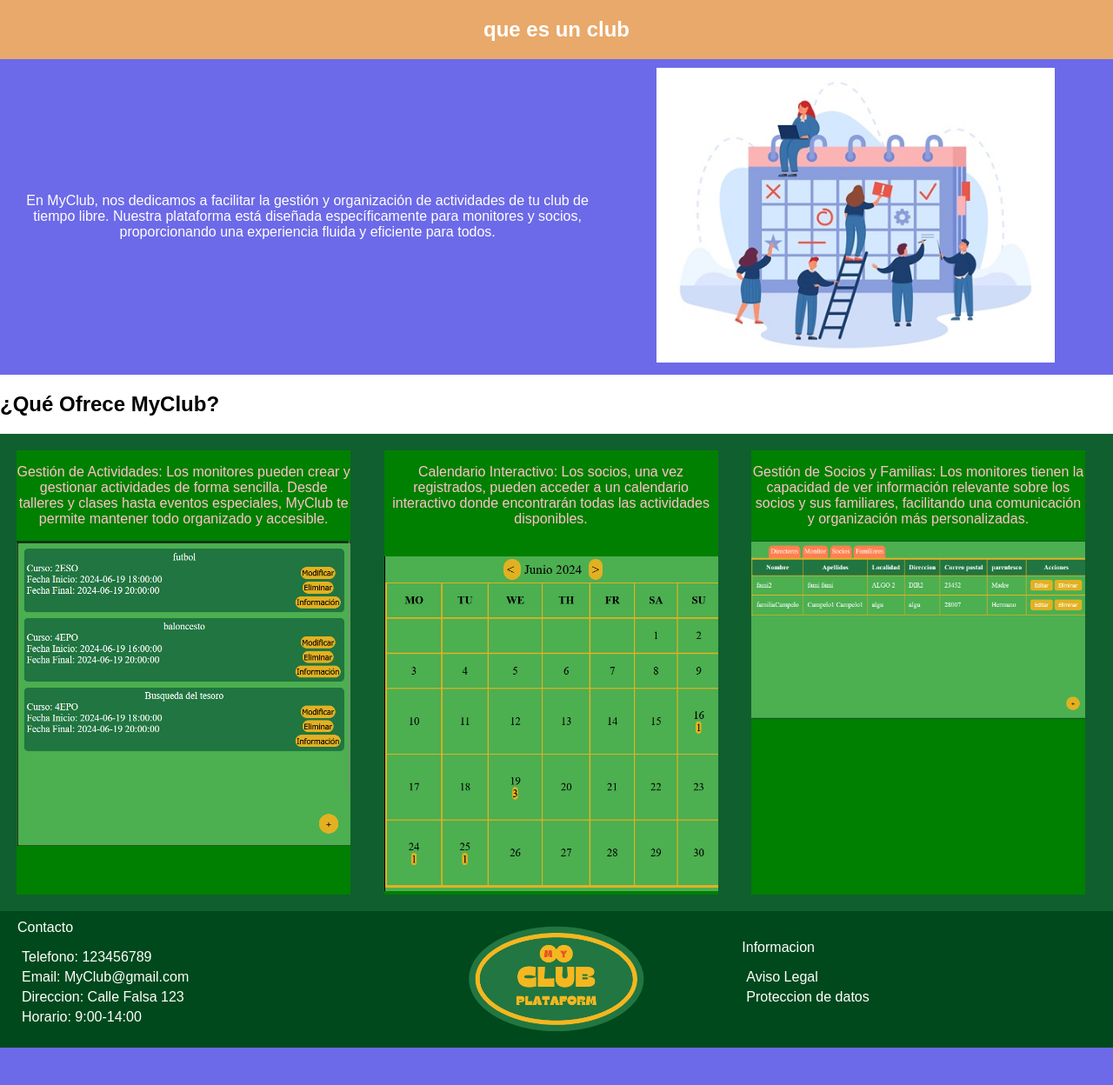
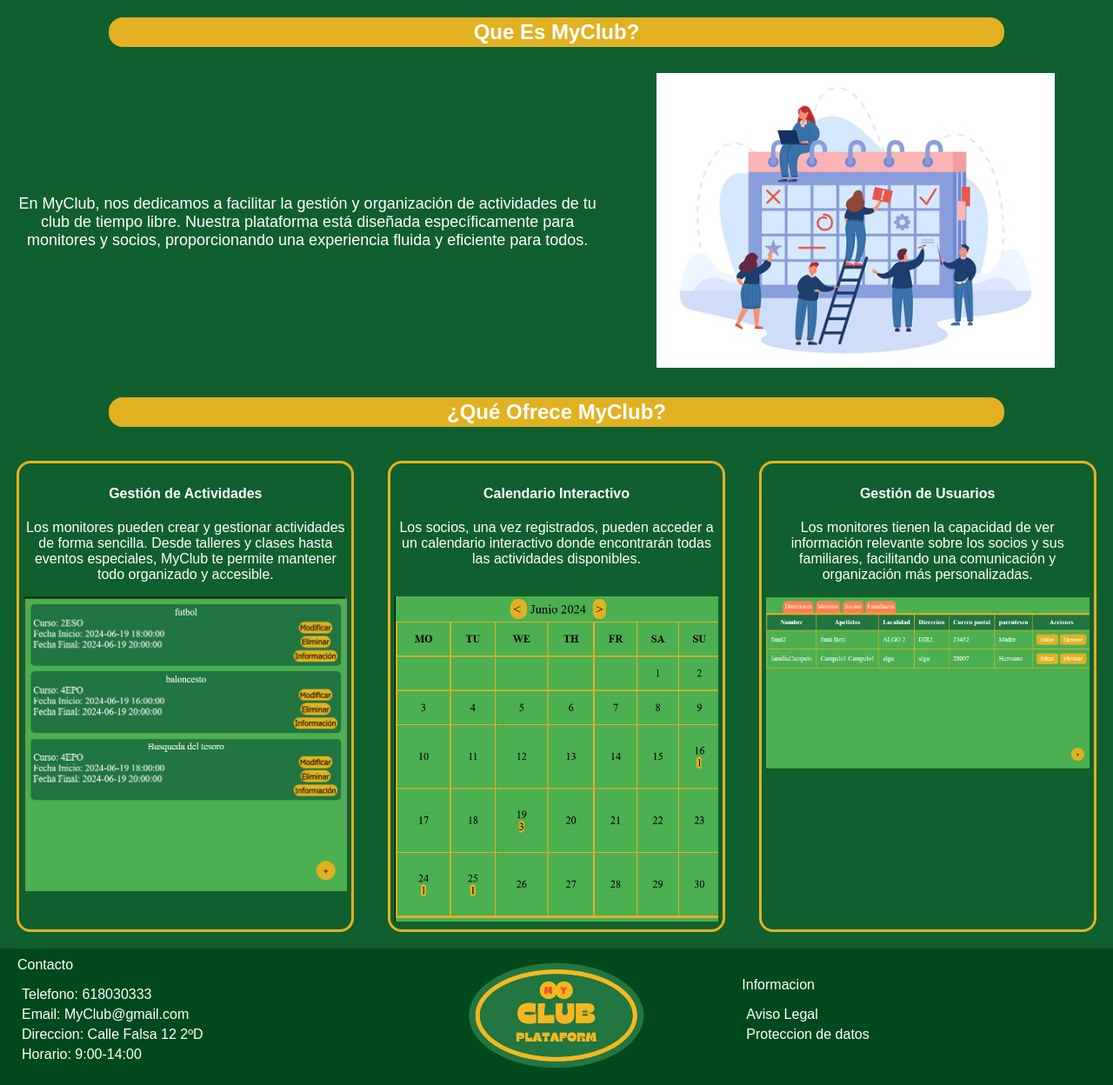
Before and after one commit to alexrocampelo01/MyClub, a PHP site: page /Codigo/html/index.html in a window 1280 px wide. Shown: the part 101-1349 px from the top of the page at 87% size. Before the commit the page ends 1306 px from the top, so only its background shows below. Run offline with PHP 8.4, Linux system fonts and the light colour scheme.

Commit message:
arrglos de l apagina index

```diff
--- a/Codigo/Css/index.css
+++ b/Codigo/Css/index.css
@@ -2,6 +2,7 @@ body {
     margin: 0;
     padding: 0;
     font-family: Arial, sans-serif;
+    background-color: rgba(16, 95, 46, 1);
 }
 .profile button {
     background-color: rgba(32, 117, 64, 1);
@@ -18,21 +19,33 @@ body {
     color: white;
 }
 .tituloExplicacion{
+    display: flex;
+    align-items: center;
+    justify-content: center;
     width: 100%;
-    background-color: rgb(232, 169, 106);
     text-align: center;
+
+}
+.tituloExplicacion h1{
+    width: 80%;
+    color: white;
+    text-align: center;
+    border-radius: 2vh;
+    border: 3px solid #E2B122ff;
+    background-color: #E2B122ff;
 }
 .textoExplicacion{
     display: flex;
     flex-direction: row;
     padding: 10px;
-    background-color: rgb(108, 106, 232);
+    background-color: rgba(16, 95, 46, 1);
     text-align: center;
     align-items: center;
     justify-content: center;
 
 }
 .divExplicacionParrafo{
+    font-size: large;
     width: 60%;
 }
 .divExplicacionImg{
@@ -40,6 +53,22 @@ body {
 }
 .divExplicacionImg img{
     width: 80%;
+}
+.tituloQueHace{
+    display: flex;
+    align-items: center;
+    justify-content: center;
+    width: 100%;
+    text-align: center;
+
+}
+.tituloQueHace h1{
+    width: 80%;
+    text-align: center;
+    color: white;
+    border-radius: 2vh;
+    border: 3px solid #E2B122ff;
+    background-color: #E2B122ff;
 }
 .queHaceExplicaciones{
     display: flex;
@@ -51,11 +80,15 @@ body {
 .queHaceExplicacion{
     width: 30%;
     margin:1.5%;
-    background-color: green;
+    min-width: 200px;
+    padding: 5px;
+    background-color: rgba(16, 95, 46, 1);
+    border-radius: 2vh;
+    border: 3px solid #E2B122ff;
 }
-.divQueHacParrafo{
+.divQueHacerParrafo{
     align-items: center;
-    color: pink;
+    color: white;
     width: 100%;
 }
 .divQueHacerImg img{
@@ -66,7 +99,7 @@ body {
         display: flex;
         flex-wrap: wrap;
         flex-direction: row;
-        background-color: pink;
+        background-color: rgba(16, 95, 46, 1);
     }
     .divExplicacionParrafo{
         width: 100%;
@@ -82,9 +115,20 @@ body {
         display: flex;
         flex-wrap: wrap;
         flex-direction: row;
-        text-align: center;
         background-color: rgba(16, 95, 46, 1);
+    }
+    .queHaceExplicacion{
+        width: 100%;
+        margin:1.5%;
+        background-color: rgba(16, 95, 46, 1);
+    }
+    .divQueHacerParrafo{
+        align-items: center;
         color: white;
+        width: 100%;
+    }
+    .divQueHacerImg img{
+        width: 100%;
     }
 
 }
--- a/Codigo/html/footer.html
+++ b/Codigo/html/footer.html
@@ -7,9 +7,9 @@
     <div class="datosContacto">
         <span>Contacto</span>
         <ul>
-            <li>Telefono: 123456789</li>
+            <li>Telefono: 618030333</li>
             <li>Email: MyClub@gmail.com</li>
-            <li>Direccion: Calle Falsa 123</li>
+            <li>Direccion: Calle Falsa 12 2ºD</li>
             <li>Horario: 9:00-14:00</li>
         </ul>
     </div>
--- a/Codigo/html/index.html
+++ b/Codigo/html/index.html
@@ -15,7 +15,7 @@
     <main>
         <section class="explicion">
             <div class="tituloExplicacion">
-                <h1>que es un club</h1>
+                <h1>Que Es MyClub?</h1>
             </div>
             <div class="textoExplicacion">
                 <div class="divExplicacionParrafo">
@@ -29,14 +29,15 @@
             </div>
         </section>
         <section class="queHace">
-            <div class="tituloQueHace">
+            <div class="tituloExplicacion">
                 <h1>¿Qué Ofrece MyClub?</h1>
             </div>
             <div class="queHaceExplicaciones">
                 <div class="queHaceExplicacion">
-                    <div class="divQueHacParrafo">
+                    <div class="divQueHacerParrafo">
+                        <h4>Gestión de Actividades</h4>
                         <p>
-                            Gestión de Actividades: Los monitores pueden crear y gestionar actividades de forma sencilla. Desde talleres y clases hasta eventos especiales, MyClub te permite mantener todo organizado y accesible.
+                           Los monitores pueden crear y gestionar actividades de forma sencilla. Desde talleres y clases hasta eventos especiales, MyClub te permite mantener todo organizado y accesible.
                         </p>
                     </div>
                     <div class="divQueHacerImg">
@@ -44,9 +45,10 @@
                     </div>
                 </div>
                 <div class="queHaceExplicacion">
-                    <div class="divQueHacParrafo">
+                    <div class="divQueHacerParrafo">
+                        <h4>Calendario Interactivo</h4>
                         <p>
-                            Calendario Interactivo: Los socios, una vez registrados, pueden acceder a un calendario interactivo donde encontrarán todas las actividades disponibles.
+                           Los socios, una vez registrados, pueden acceder a un calendario interactivo donde encontrarán todas las actividades disponibles.
                         </p>
                         <br>
                     </div>
@@ -55,9 +57,10 @@
                     </div>
                 </div>
                 <div class="queHaceExplicacion">
-                    <div class="divQueHacParrafo">
+                    <div class="divQueHacerParrafo">
+                        <h4>Gestión de Usuarios</h4>
                         <p>
-                            Gestión de Socios y Familias: Los monitores tienen la capacidad de ver información relevante sobre los socios y sus familiares, facilitando una comunicación y organización más personalizadas.
+                            Los monitores tienen la capacidad de ver información relevante sobre los socios y sus familiares, facilitando una comunicación y organización más personalizadas.
                         </p>
                     </div>
                     <div class="divQueHacerImg">
--- /dev/null
+++ b/index.php
@@ -0,0 +1,4 @@
+<?php
+header('Location: /Myclub/Codigo/html/index.html');
+exit;
+?>
```
Also changed, not shown: gestionUsuarios.png (deleted), hola.txt (deleted).
